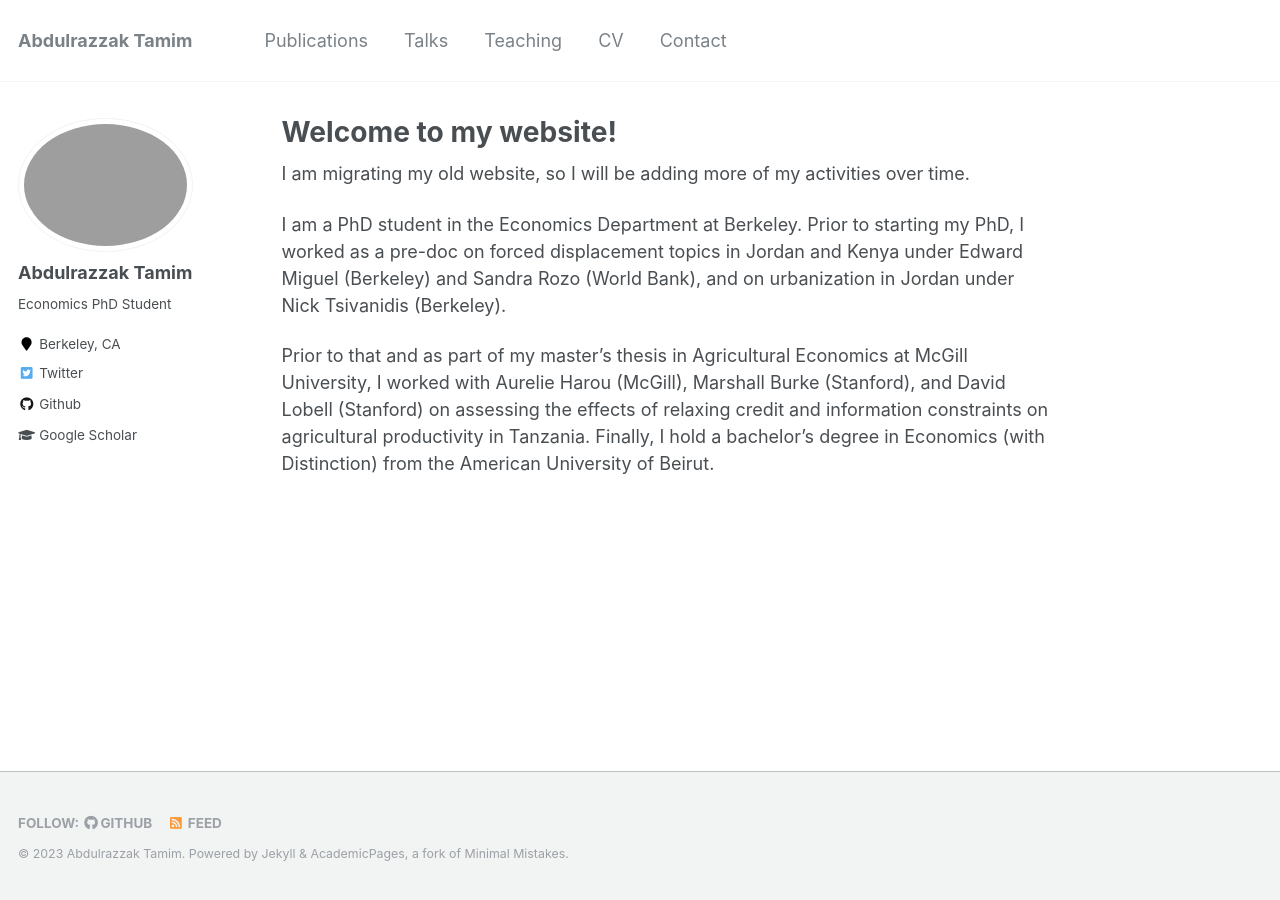
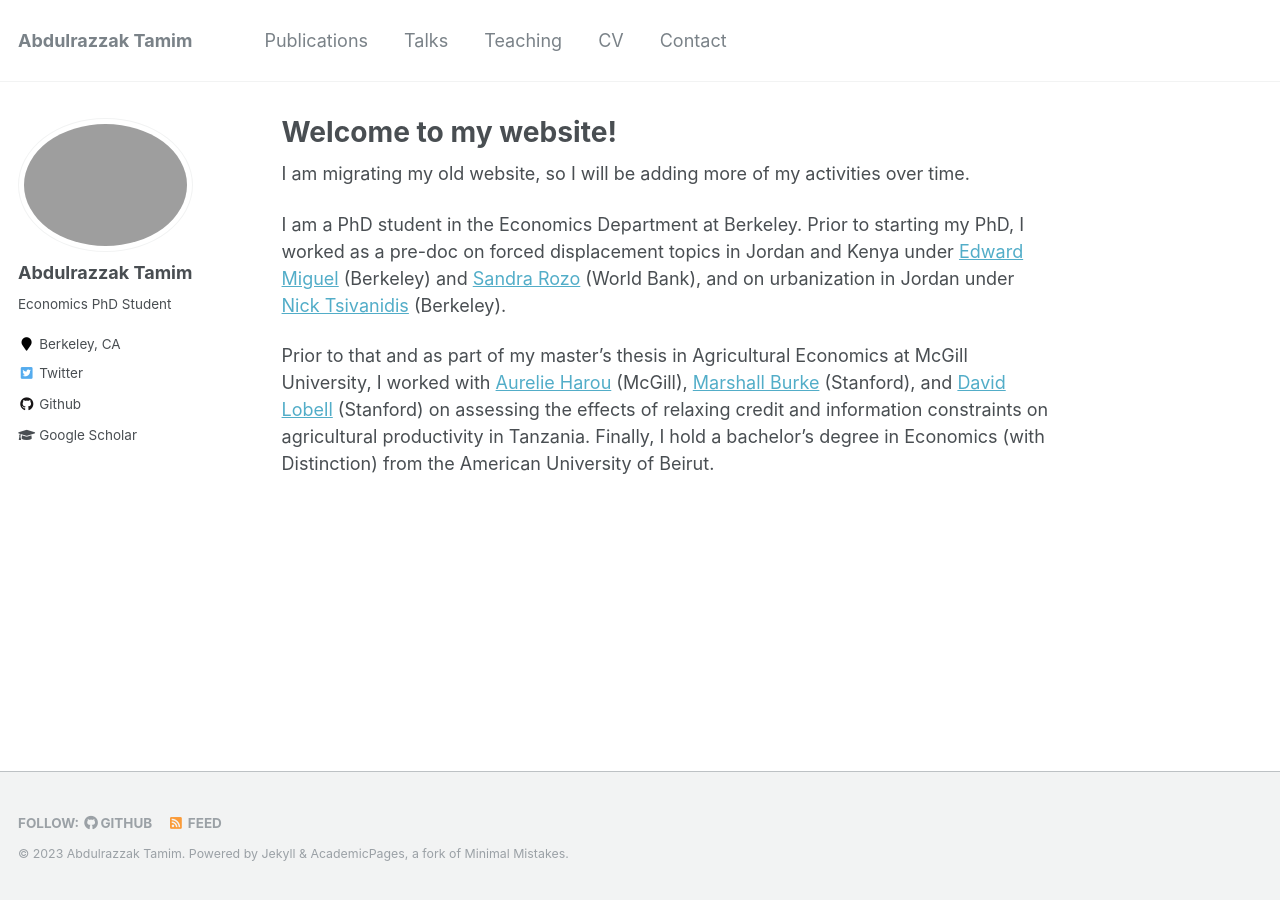
Before and after one commit to AbdulrazzakTamim/abdulrazzaktamim.github.io, a Jekyll site: the page built from _pages/about.md, in a window 1280 px wide. Built offline with Jekyll 4.4.1, drawn with Linux system fonts in a browser that asks for light colours; comment, search, counter and statistics services are not loaded; part of the change alters nothing that is shown.

```diff
--- a/_pages/about.md
+++ b/_pages/about.md
@@ -10,6 +10,6 @@ redirect_from:
 
 I am migrating my old website, so I will be adding more of my activities over time.
 
-I am a PhD student in the Economics Department at Berkeley. Prior to starting my PhD, I worked as a pre-doc on forced displacement topics in Jordan and Kenya under Edward Miguel (Berkeley) and Sandra Rozo (World Bank), and on urbanization in Jordan under Nick Tsivanidis (Berkeley).
+I am a PhD student in the Economics Department at Berkeley. Prior to starting my PhD, I worked as a pre-doc on forced displacement topics in Jordan and Kenya under [Edward Miguel](http://emiguel.econ.berkeley.edu/) (Berkeley) and [Sandra Rozo](https://www.sandrarozo.net/) (World Bank), and on urbanization in Jordan under [Nick Tsivanidis](https://www.nicktsivanidis.com/) (Berkeley).
 
-Prior to that and as part of my master’s thesis in Agricultural Economics at McGill University, I worked with Aurelie Harou (McGill), Marshall Burke (Stanford), and David Lobell (Stanford) on assessing the effects of relaxing credit and information constraints on agricultural productivity in Tanzania. Finally, I hold a bachelor’s degree in Economics (with Distinction) from the American University of Beirut.
+Prior to that and as part of my master’s thesis in Agricultural Economics at McGill University, I worked with [Aurelie Harou](https://aurelieharou.com/) (McGill), [Marshall Burke](https://web.stanford.edu/~mburke/) (Stanford), and [David Lobell](https://fse.fsi.stanford.edu/people/david_lobell) (Stanford) on assessing the effects of relaxing credit and information constraints on agricultural productivity in Tanzania. Finally, I hold a bachelor’s degree in Economics (with Distinction) from the American University of Beirut.
```
